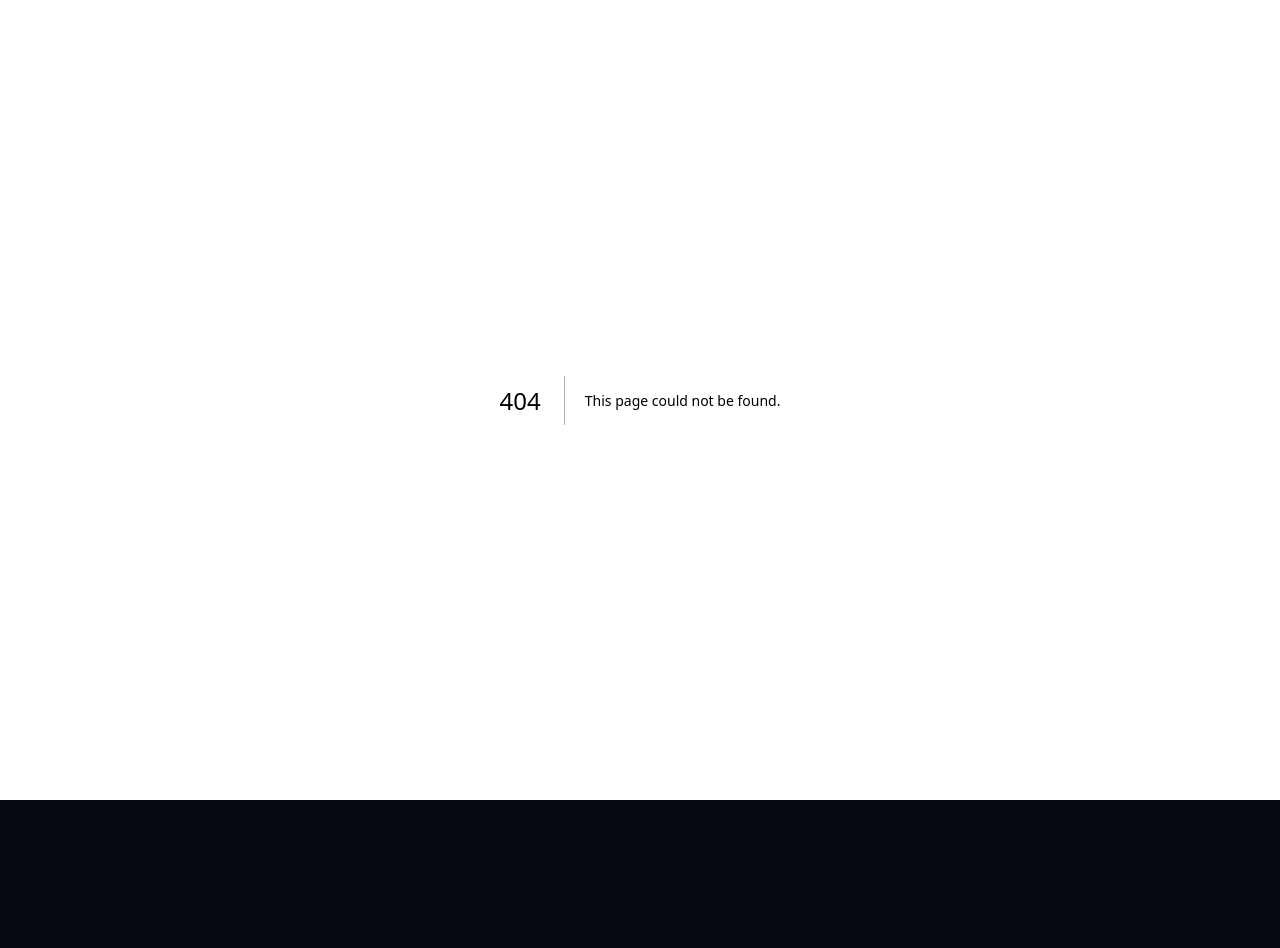
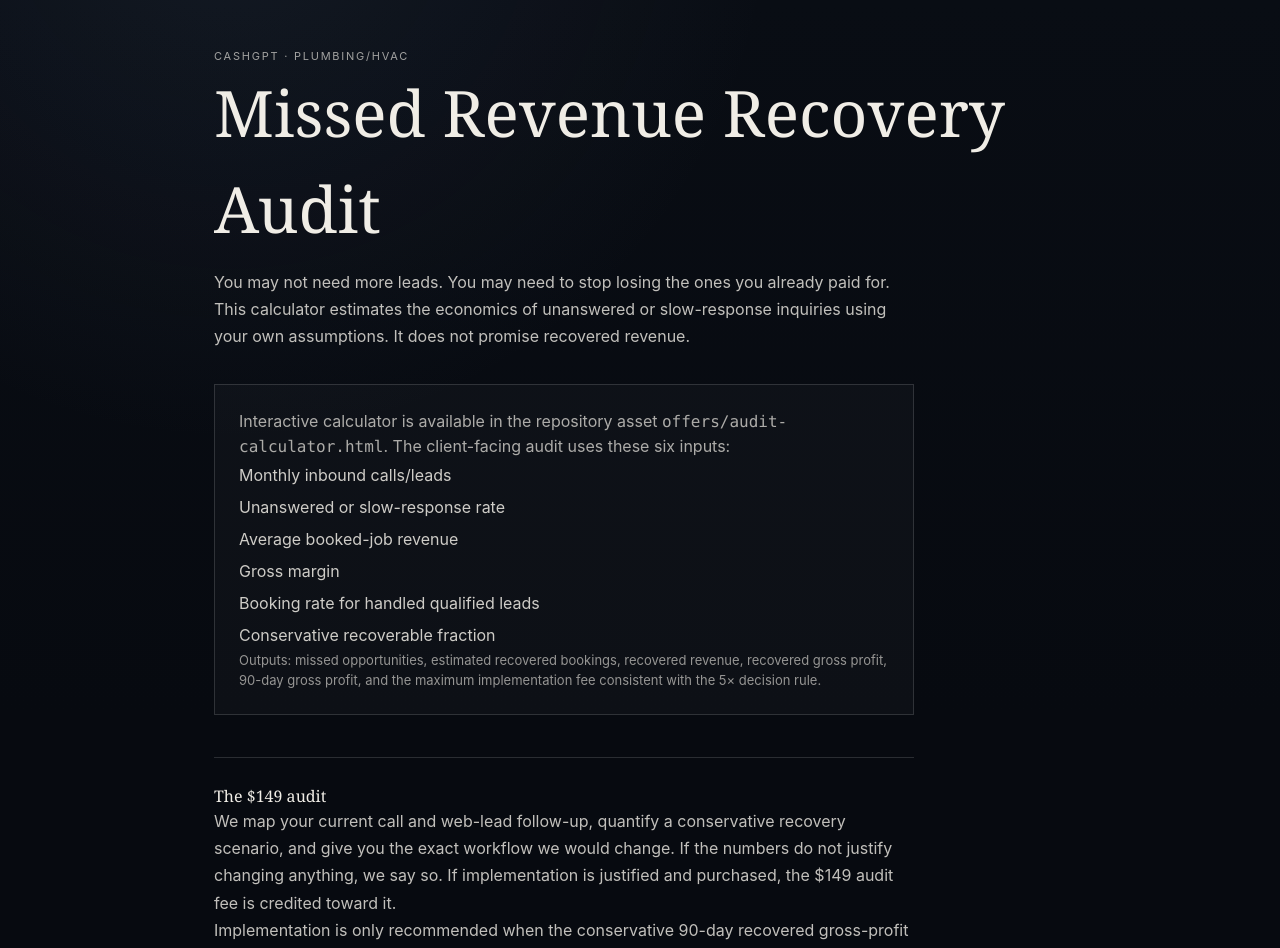
Before and after one commit to jain-Igtm/CashGPT, a Next.js app: page /audit in a window 1280 px wide. Before the commit this address had no page. Shown: the top 948 px of the page. Before the commit the page ends 800 px from the top, so only its background shows below. Built offline with nearby package versions, Linux system fonts and the light colour scheme.

Commit message:
Expose revenue recovery audit calculator page

```diff
--- /dev/null
+++ b/app/audit/page.tsx
@@ -0,0 +1,32 @@
+export const metadata = {
+  title: "Missed Revenue Recovery Audit | CashGPT",
+  description: "A conservative scenario calculator for missed plumbing and HVAC leads.",
+};
+
+export default function AuditPage() {
+  return (
+    <main style={{ maxWidth: 900, margin: "0 auto", padding: "48px 24px" }}>
+      <p style={{ letterSpacing: ".16em", textTransform: "uppercase", fontSize: 11, opacity: .65 }}>CashGPT · Plumbing/HVAC</p>
+      <h1 style={{ fontFamily: "Georgia, serif", fontSize: "clamp(34px,6vw,64px)", fontWeight: 400, marginBottom: 12 }}>Missed Revenue Recovery Audit</h1>
+      <p style={{ maxWidth: 700, lineHeight: 1.7, opacity: .8 }}>You may not need more leads. You may need to stop losing the ones you already paid for. This calculator estimates the economics of unanswered or slow-response inquiries using your own assumptions. It does not promise recovered revenue.</p>
+      <AuditCalculator />
+      <section style={{ marginTop: 42, borderTop: "1px solid rgba(255,255,255,.14)", paddingTop: 26, maxWidth: 700 }}>
+        <h2 style={{ fontFamily: "Georgia, serif", fontWeight: 400 }}>The $149 audit</h2>
+        <p style={{ lineHeight: 1.7, opacity: .8 }}>We map your current call and web-lead follow-up, quantify a conservative recovery scenario, and give you the exact workflow we would change. If the numbers do not justify changing anything, we say so. If implementation is justified and purchased, the $149 audit fee is credited toward it.</p>
+        <p style={{ lineHeight: 1.7, opacity: .8 }}>Implementation is only recommended when the conservative 90-day recovered gross-profit scenario supports at least a 5× gross-profit-to-fee ratio.</p>
+      </section>
+    </main>
+  );
+}
+
+function AuditCalculator() {
+  return (
+    <form action="" style={{ marginTop: 34, maxWidth: 700, padding: 24, border: "1px solid rgba(255,255,255,.14)", background: "rgba(255,255,255,.025)" }}>
+      <p style={{ marginTop: 0, opacity: .7 }}>Interactive calculator is available in the repository asset <code>offers/audit-calculator.html</code>. The client-facing audit uses these six inputs:</p>
+      <ol style={{ lineHeight: 2, opacity: .85 }}>
+        <li>Monthly inbound calls/leads</li><li>Unanswered or slow-response rate</li><li>Average booked-job revenue</li><li>Gross margin</li><li>Booking rate for handled qualified leads</li><li>Conservative recoverable fraction</li>
+      </ol>
+      <p style={{ marginBottom: 0, fontSize: 13, opacity: .6 }}>Outputs: missed opportunities, estimated recovered bookings, recovered revenue, recovered gross profit, 90-day gross profit, and the maximum implementation fee consistent with the 5× decision rule.</p>
+    </form>
+  );
+}
```
